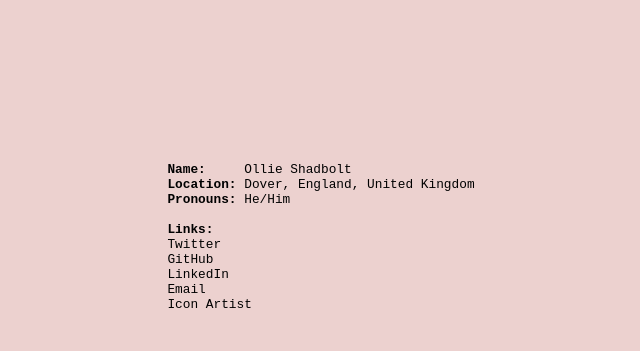
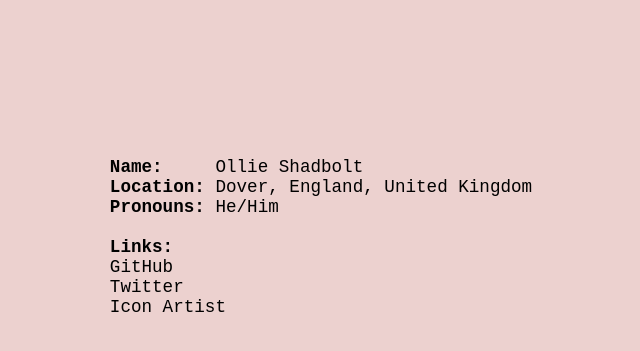
Before and after one commit to OllieShadbolt/OllieShadbolt.github.io, a plain HTML site: page index.html in a window 1280 px wide. Shown: the part 323-674 px from the top of the page, without its empty margins (319-959 px from the left). Drawn offline with Linux system fonts and the light colour scheme.

Commit message:
Cleaned linked

```diff
--- a/default.css
+++ b/default.css
@@ -4,7 +4,7 @@ div {
 	align-items: center;
 	display: flex;
 	font-family: "Lucida Console", Monaco, monospace;
-	font-size: 1.6vh;
+	font-size: 2.2vh;
 	height: 20%;
 	justify-content: center;
 	padding-top: 20vh;
--- a/index.html
+++ b/index.html
@@ -20,10 +20,8 @@
 <b>Pronouns:</b> He/Him
 
 <b>Links:</b>
+<a href="https://github.com/ollieshadbolt">GitHub</a>
 <a href="https://twitter.com/ollieshadbolt">Twitter</a>
-<a href="https://github.com/ollieshadbolt">GitHub</a>
-<a href="https://www.linkedin.com/in/ollie-shadbolt-b544061b6/">LinkedIn</a>
-<a href="mailto:ollie@shadbo.lt">Email</a>
 <a href="https://twitter.com/denebolart">Icon Artist</a>
 </pre>
 </div>
```
